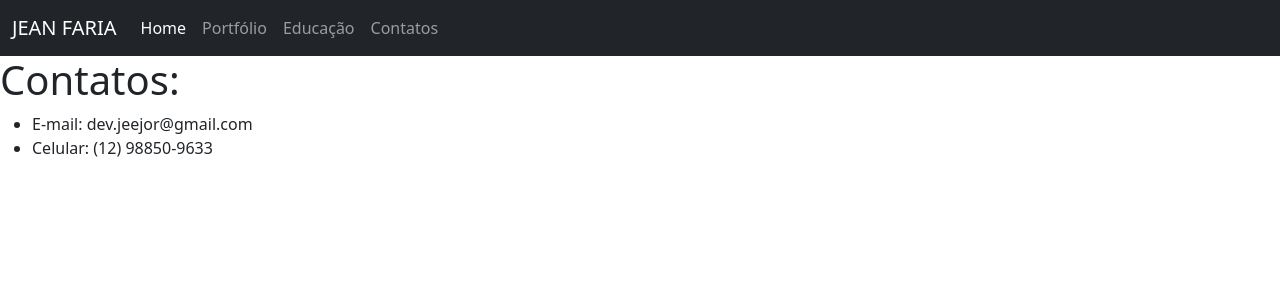
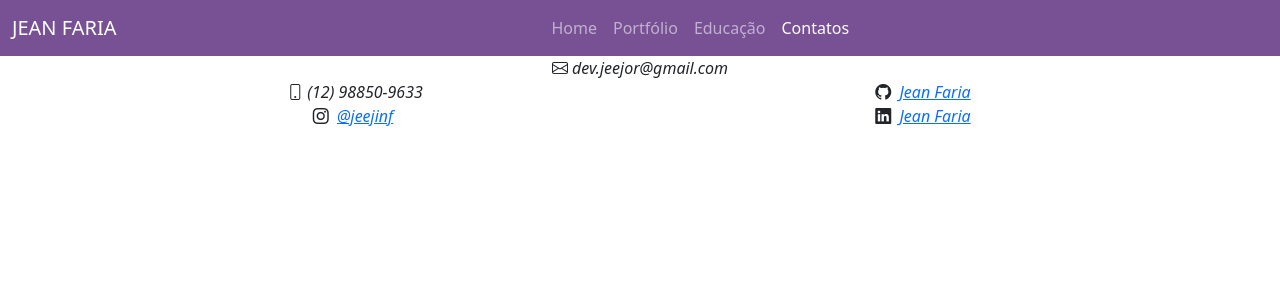
Before and after one commit to jeejdev/Portfolio01_FATEC, a Flask app: page /contatos in a window 1280 px wide. Shown: the top 300 px of the page. Run offline with Flask 2, Linux system fonts and the light colour scheme; some libraries are stand-ins or nearby versions.

Commit message:
Página de 'Contatos' estruturada; e NAV animada

```diff
--- a/src/templates/base.html
+++ b/src/templates/base.html
@@ -6,29 +6,30 @@
     <meta http-equiv="X-UA-Compatible" content="ie=edge">
     <title>{% block title %} {% endblock %}</title>
     <link href="https://cdn.jsdelivr.net/npm/bootstrap@5.2.2/dist/css/bootstrap.min.css" rel="stylesheet" integrity="sha384-Zenh87qX5JnK2Jl0vWa8Ck2rdkQ2Bzep5IDxbcnCeuOxjzrPF/et3URy9Bv1WTRi" crossorigin="anonymous">
+    <link rel="stylesheet" href="https://cdn.jsdelivr.net/npm/bootstrap-icons@1.9.1/font/bootstrap-icons.css">
     <link rel="stylesheet" type="text/css" href="{{ url_for('static', filename='static/css/style.css') }}">
 </head>
 <body>
 
-    <nav class="navbar navbar-expand-lg navbar-dark bg-dark">
+    <nav class="navbar navbar-expand-lg navbar-dark" style="background-color: #775194">
         <div class="container-fluid">
           <a class="navbar-brand" href="/">JEAN FARIA</a>
           <button class="navbar-toggler" type="button" data-bs-toggle="collapse" data-bs-target="#navbarNav" aria-controls="navbarNav" aria-expanded="false" aria-label="Toggle navigation">
             <span class="navbar-toggler-icon"></span>
           </button>
-          <div class="collapse navbar-collapse" id="navbarNav">
+          <div class="collapse navbar-collapse d-flex justify-content-around" id="navbarNav">
             <ul class="navbar-nav">
               <li class="nav-item">
-                <a class="nav-link active" aria-current="page" href="/">Home</a>
+                <a {% block linkAtivo %}{% endblock %} href="/">Home</a>
               </li>
               <li class="nav-item">
-                <a class="nav-link" href="/portfolio">Portfólio</a>
+                <a {% block linkAtivoPortfolio %}{% endblock %} href="/portfolio">Portfólio</a>
               </li>
               <li class="nav-item">
-                <a class="nav-link" href="/educacao">Educação</a>
+                <a {% block linkAtivoEducacao %}{% endblock %} href="/educacao">Educação</a>
               </li>
               <li class="nav-item">
-                <a class="nav-link" href="/contatos">Contatos</a>
+                <a {% block linkAtivoContatos %}{% endblock %} href="/contatos">Contatos</a>
               </li>
               </li>
             </ul>
--- a/src/templates/public/contatos.html
+++ b/src/templates/public/contatos.html
@@ -2,20 +2,46 @@
 
 {% block title %} Portfólio - Contatos {% endblock %}
 
+{% block linkAtivo %}class="nav-link" aria-current="page"{% endblock %}
+{% block linkAtivoPortfolio %}class="nav-link" aria-current="page"{% endblock %}
+{% block linkAtivoEducacao %}class="nav-link" aria-current="page"{% endblock %}
+{% block linkAtivoContatos %}class="nav-link active" aria-current="page"{% endblock %}
 {% block content %}
 
-        <h1 >Contatos:</h1>
-            <div class="centralHome">
-                <ul>
-                    <li>
-                        E-mail: dev.jeejor@gmail.com
-                    </li>
+        <div class="container">
+            <div class="row">
+                <div class="col d-flex justify-content-center">
+                    <i class="bi bi-envelope">
+                        <span>dev.jeejor@gmail.com</span>
+                    </i>
+                </div>
+            </div>
+            <div class="row">
+                <div class="col-6 d-flex justify-content-center">
+                    <i class="bi bi-phone">
+                        <span>(12) 98850-9633</span>
+                    </i>
+                </div>
+                <div class="col-6 d-flex justify-content-center">
+                    <i class="bi bi-github">
+                        <a class="p-1 rounded" href="https://github.com/jeejinf">Jean Faria</a>
+                    </i>
+                </div>
+            </div>
+            <div class="row">
+                <div class="col-6 d-flex justify-content-center">
+                    <i class="bi bi-instagram">
+                        <a class="p-1 rounded" href="https://instagram.com/jeejinf">@jeejinf</a>
+                    </i>
+                </div>
+                <div class="col-6 d-flex justify-content-center">
+                    <i class="bi bi-linkedin">
+                        <a class="p-1 rounded" href="https://www.linkedin.com/in/jean-faria-5a4b201b9/">Jean Faria</a>
 
-                    <li>
-                        Celular: (12) 98850-9633
-                    </li>
-                </ul>
+                    </i>
+                </div>
             </div>
+        </div>
     </div>
 </section>
 
--- a/src/templates/public/educacao.html
+++ b/src/templates/public/educacao.html
@@ -1,6 +1,12 @@
 {% extends "base.html" %}
 
 {% block title %} Portfólio - Educação {% endblock %}
+
+{% block linkAtivo %}class="nav-link" aria-current="page"{% endblock %}
+{% block linkAtivoPortfolio %}class="nav-link" aria-current="page"{% endblock %}
+{% block linkAtivoEducacao %}class="nav-link active" aria-current="page"{% endblock %}
+{% block linkAtivoContatos %}class="nav-link" aria-current="page"{% endblock %}
+
 
 {% block content %}
 
--- a/src/templates/public/index.html
+++ b/src/templates/public/index.html
@@ -1,6 +1,12 @@
 {% extends "base.html" %}
 
 {% block title %} Portfólio - Home {% endblock %}
+
+{% block linkAtivo %}class="nav-link active" aria-current="page"{% endblock %}
+{% block linkAtivoPortfolio %}class="nav-link" aria-current="page"{% endblock %}
+{% block linkAtivoEducacao %}class="nav-link" aria-current="page"{% endblock %}
+{% block linkAtivoContatos %}class="nav-link" aria-current="page"{% endblock %}
+
 
 {% block content %}
 
--- a/src/templates/public/portfolio.html
+++ b/src/templates/public/portfolio.html
@@ -1,6 +1,11 @@
 {% extends "base.html" %}
 
 {% block title %} Portfólio - Trabalhos {% endblock %}
+
+{% block linkAtivo %}class="nav-link" aria-current="page"{% endblock %}
+{% block linkAtivoPortfolio %}class="nav-link active" aria-current="page"{% endblock %}
+{% block linkAtivoEducacao %}class="nav-link" aria-current="page"{% endblock %}
+{% block linkAtivoContatos %}class="nav-link" aria-current="page"{% endblock %}
 
 {% block content %}
 
```
Also changed, not shown: src/static/css/style.css (line endings or trailing spaces).
